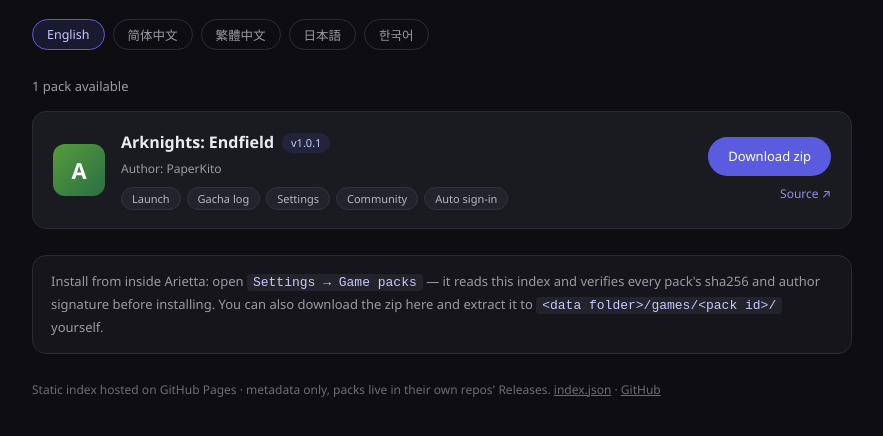
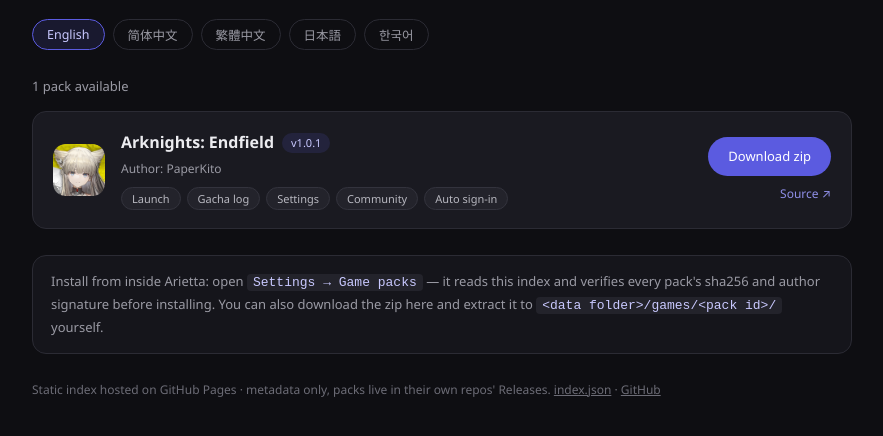
Before and after one commit to Arietta-GamePacks/index, a plain HTML site: page index.html in a window 1280 px wide. Shown: the part 124-560 px from the top of the page, without its empty margins (198-1081 px from the left). Drawn offline with Linux system fonts and the light colour scheme.

Commit message:
landing: real pack icon (index icon field + icons/ hosting, letter avatar as fallback)

```diff
--- a/index.html
+++ b/index.html
@@ -56,6 +56,10 @@
     width: 52px; height: 52px; border-radius: 12px; flex: none;
     display: grid; place-items: center;
     font-size: 22px; font-weight: 600; color: #fff;
+  }
+  .avatar-img {
+    width: 52px; height: 52px; border-radius: 12px; flex: none;
+    object-fit: cover; background: #23232b;
   }
   .card .info { flex: 1; min-width: 0; }
   .card h2 { font-size: 16px; margin: 0 0 3px; display: flex; align-items: center; gap: 8px; flex-wrap: wrap; }
@@ -231,9 +235,12 @@ function renderAll() {
       .filter(([, v]) => v)
       .map(([k]) => capChip(k))
       .join("");
+    const avatar = p.icon
+      ? `<img class="avatar-img" src="${p.icon}" alt="" loading="lazy">`
+      : `<div class="avatar" style="background:linear-gradient(135deg, hsl(${hue} 45% 42%), hsl(${(hue + 40) % 360} 45% 30%))">${(name[0] || "?").toUpperCase()}</div>`;
     return `
     <div class="card">
-      <div class="avatar" style="background:linear-gradient(135deg, hsl(${hue} 45% 42%), hsl(${(hue + 40) % 360} 45% 30%))">${(name[0] || "?").toUpperCase()}</div>
+      ${avatar}
       <div class="info">
         <h2>${name} <span class="ver">v${p.version}</span></h2>
         <div class="meta">${T("author")}: ${p.author || "-"}</div>
--- a/index.json
+++ b/index.json
@@ -11,6 +11,7 @@
         "ko": "명일방주: 엔드필드"
       },
       "author": "PaperKito",
+      "icon": "icons/arknights-endfield.png",
       "publicKey": "MFkwEwYHKoZIzj0CAQYIKoZIzj0DAQcDQgAEusHnM9Pd0y8Vp+91s0jJjVuHVmi7zU1Ni75Lj+soul6IMJ9/1EN7ng7F1EHU4jEoWo2rxUKEnjFcRI8DbgVYcQ==",
       "version": "1.0.1",
       "api": 1,
```
Also changed, not shown: icons/arknights-endfield.png (added), 2 other files.
